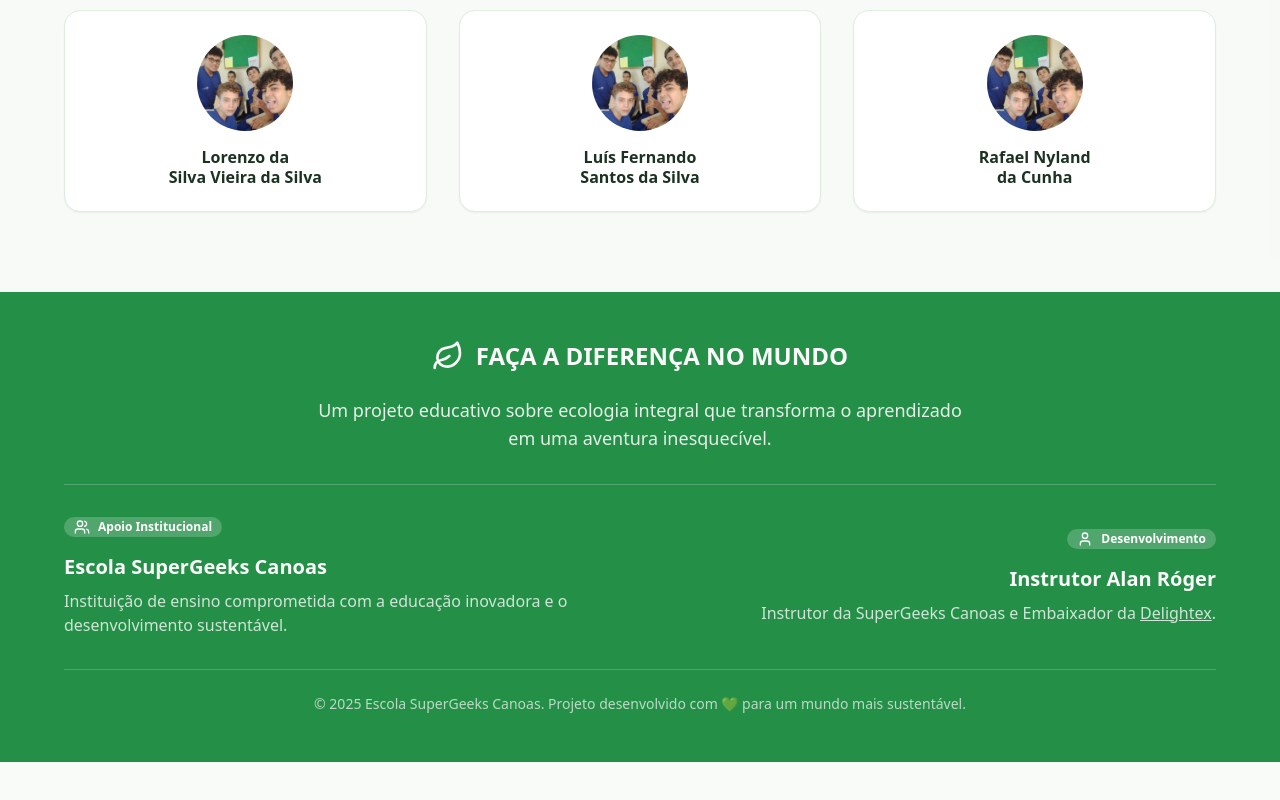
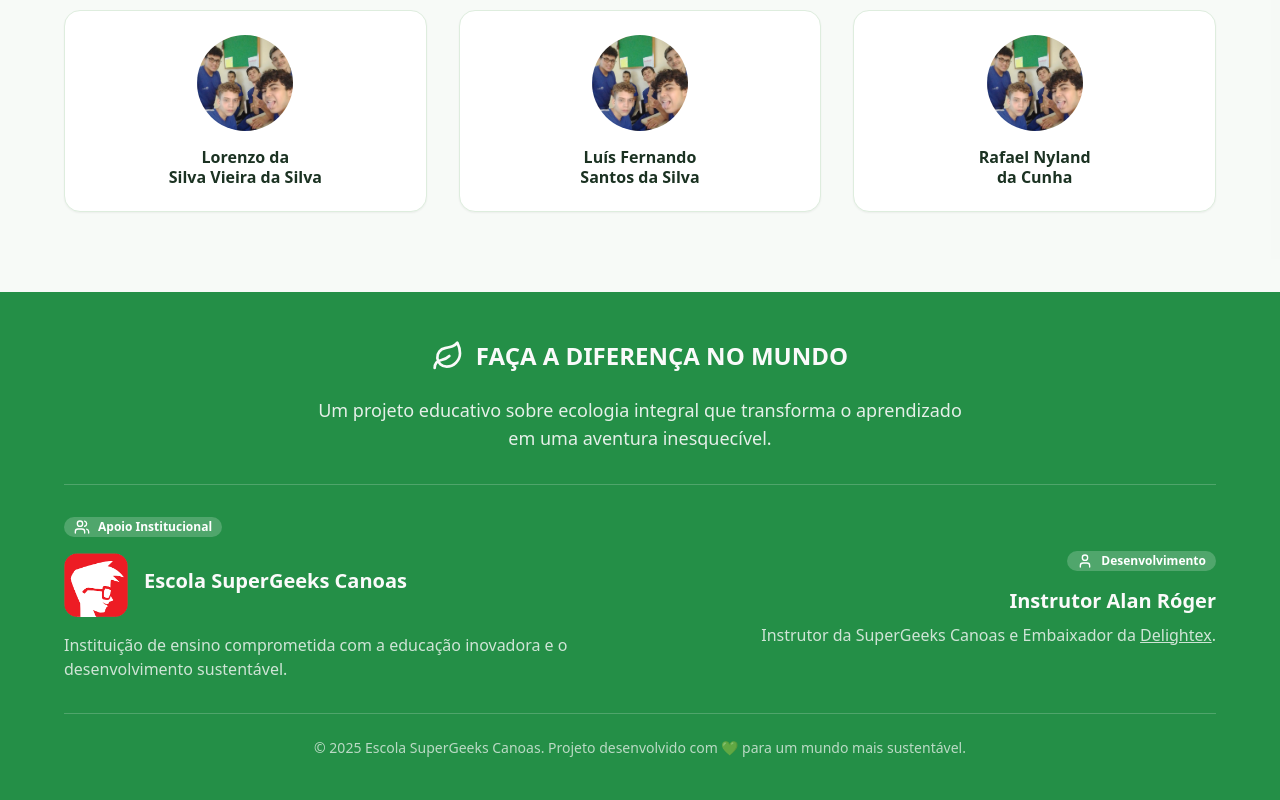
Before and after one commit to alanroger92/ecologia-integral, a React (Vite) app: page / in a window 1280 px wide. Shown: the part 6600-7400 px from the top of the page. Before the commit the page ends 7362 px from the top, so only its background shows below. Built offline with nearby package versions, Linux system fonts and the light colour scheme; no server answers; the database is empty.

Commit message:
Add Super Geeks logo
Add Super Geeks logo next to school information in the footer, linking to their website.

```diff
--- a/src/components/Footer.tsx
+++ b/src/components/Footer.tsx
@@ -23,7 +23,23 @@ export const Footer = () => {
                 <Users className="w-4 h-4 mr-2" />
                 Apoio Institucional
               </Badge>
-              <h4 className="text-xl font-semibold mb-2">Escola SuperGeeks Canoas</h4>
+              <div className="flex items-center gap-4 justify-center md:justify-start mb-4">
+                <a
+                  href="https://canoas.supergeeks.com.br/"
+                  target="_blank"
+                  rel="noopener noreferrer"
+                  className="hover:opacity-80 transition-opacity"
+                >
+                  <img
+                    src="/lovable-uploads/1e9a4f13-0b31-4ae7-a4f6-c58f11129b71.png"
+                    alt="SuperGeeks Logo"
+                    className="w-16 h-16"
+                  />
+                </a>
+                <div>
+                  <h4 className="text-xl font-semibold mb-2">Escola SuperGeeks Canoas</h4>
+                </div>
+              </div>
               <p className="opacity-80">
                 Instituição de ensino comprometida com a educação inovadora
                 e o desenvolvimento sustentável.
```
Also changed, not shown: public/lovable-uploads/1e9a4f13-0b31-4ae7-a4f6-c58f11129b71.png (added).
